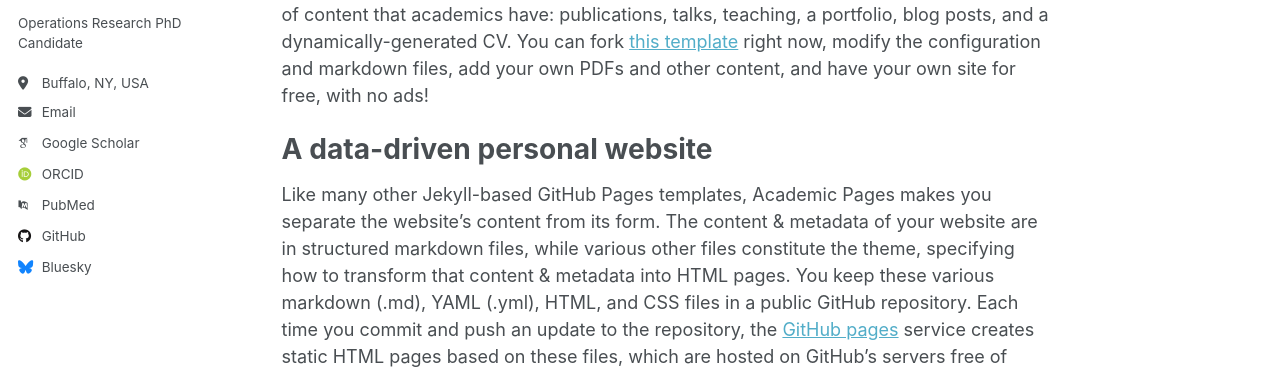
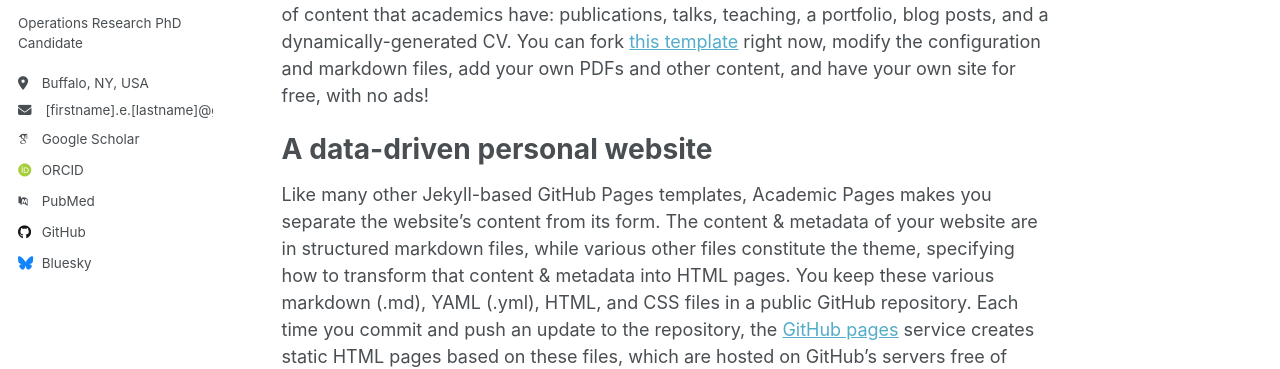
Before and after one commit to rafalmuszalski/rafalmuszalski.github.io, a Jekyll site: the page built from _pages/about.md, in a window 1280 px wide. Shown: the part 303-672 px from the top of the page. Built offline with Jekyll 4.4.1, drawn with Linux system fonts in a browser that asks for light colours; some web fonts are replaced.

Commit message:
Update author-profile.html

```diff
--- a/_includes/author-profile.html
+++ b/_includes/author-profile.html
@@ -34,7 +34,10 @@
         <li><a href="{{ author.uri }}"><i class="fas fa-fw fa-link icon-pad-right" aria-hidden="true"></i>{{ site.data.ui-text[site.locale].website_label | default: "Website" }}</a></li>
       {% endif %}
       {% if author.email %}
-        <li><a href="mailto:{{ author.email }}"><i class="fas fa-fw fa-envelope icon-pad-right" aria-hidden="true"></i>{{ site.data.ui-text[site.locale].email_label | default: "Email" }}</a></li>
+        <li>
+          <i class="fas fa-fw fa-envelope icon-pad-right" aria-hidden="true"></i>
+          <span>{{ author.email }}</span>
+        </li>
       {% endif %}
 
       <!-- Font Awesome and Academicons icons / Academic websites -->
```
